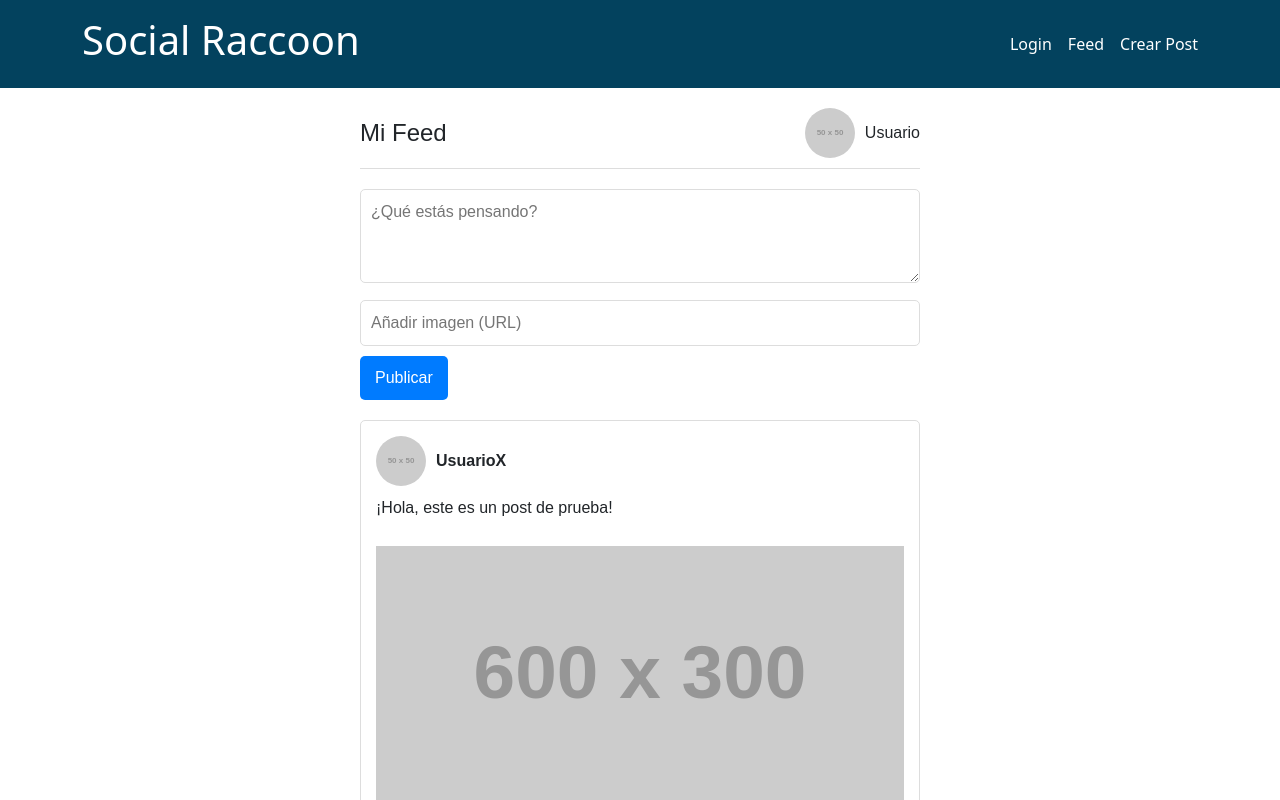
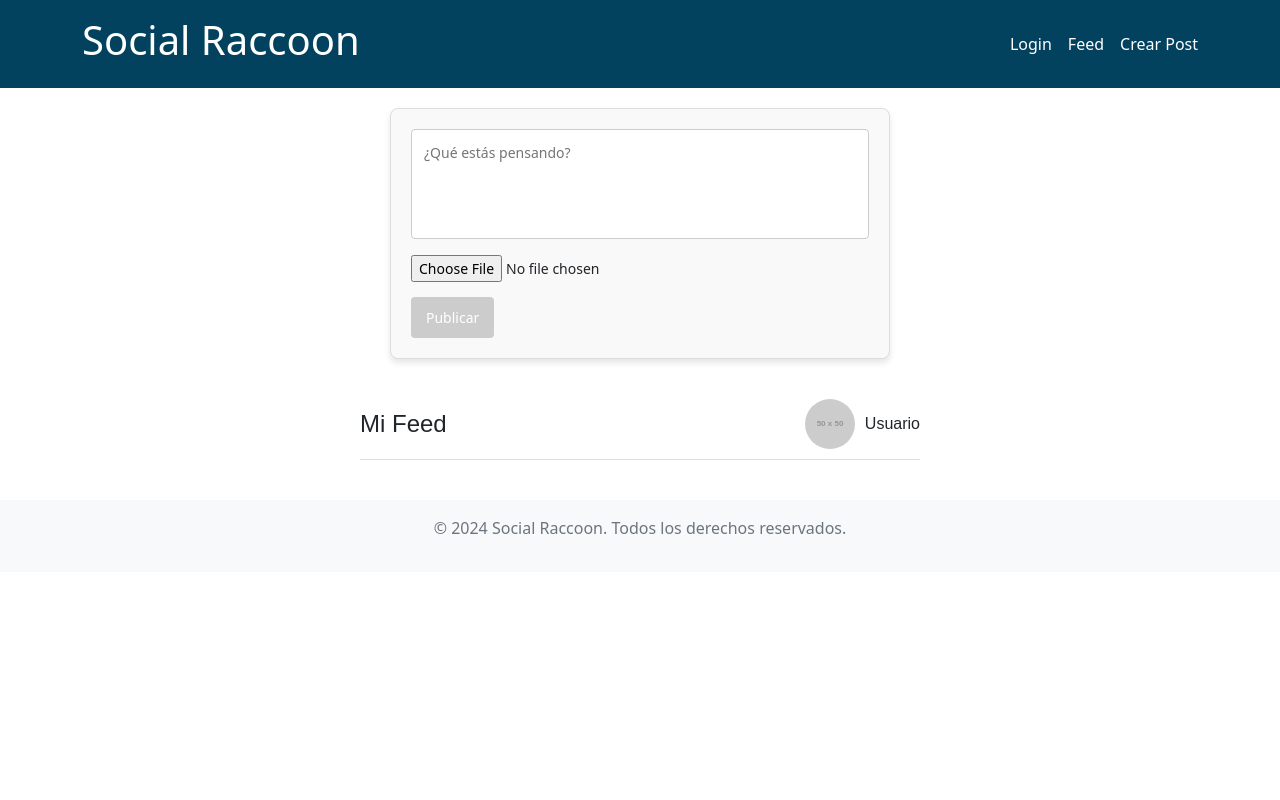
Before and after one commit to SocialRaccon/FrontEndSide, an Angular app: page /feed in a window 1280 px wide. Shown: the top 800 px of the page. Built offline with nearby package versions, Linux system fonts and the light colour scheme.

Commit message:
Cambios en el feed para hacer un post

```diff
--- a/src/app/features/feed/feed/feed.component.css
+++ b/src/app/features/feed/feed/feed.component.css
@@ -1,4 +1,67 @@
 /* src/app/features/feed/feed.component.css */
+
+/* Contenedor del formulario de publicaciones */
+.post-form-container {
+  max-width: 500px;
+  margin: 20px auto;
+  padding: 20px;
+  border: 1px solid #ddd;
+  border-radius: 8px;
+  background-color: #f9f9f9;
+  box-shadow: 0 4px 6px rgba(0, 0, 0, 0.1);
+}
+
+textarea {
+  width: 100%;
+  padding: 12px;
+  margin-bottom: 10px;
+  border: 1px solid #ccc;
+  border-radius: 4px;
+  font-size: 14px;
+  resize: none;
+}
+
+input[type="file"] {
+  display: block;
+  margin-bottom: 15px;
+  font-size: 14px;
+}
+
+button {
+  background-color: #007bff;
+  color: white;
+  border: none;
+  padding: 10px 15px;
+  border-radius: 4px;
+  font-size: 14px;
+  cursor: pointer;
+  transition: background-color 0.3s;
+}
+
+button:disabled {
+  background-color: #ccc;
+  cursor: not-allowed;
+}
+
+button:hover:not(:disabled) {
+  background-color: #0056b3;
+}
+
+/* Estilo para el botón con la flecha */
+button i {
+  font-size: 18px; /* Tamaño de la flecha */
+  margin-right: 5px; /* Espacio entre la flecha y el texto */
+}
+
+/* Mensajes de error */
+.small-error-message {
+  color: red;
+  font-size: 12px;
+  margin-top: -8px;
+  margin-bottom: 10px;
+}
+
+/* Estilos del feed (sin cambios anteriores) */
 .feed {
   width: 100%;
   max-width: 600px;
@@ -31,39 +94,6 @@
   margin-right: 10px;
 }
 
-.new-post {
-  margin-bottom: 20px;
-}
-
-.new-post textarea {
-  width: 100%;
-  padding: 10px;
-  border-radius: 5px;
-  border: 1px solid #ddd;
-  margin-bottom: 10px;
-}
-
-.new-post input {
-  width: 100%;
-  padding: 10px;
-  border-radius: 5px;
-  border: 1px solid #ddd;
-  margin-bottom: 10px;
-}
-
-.new-post button {
-  padding: 10px 15px;
-  background-color: #007BFF;
-  color: white;
-  border: none;
-  border-radius: 5px;
-  cursor: pointer;
-}
-
-.new-post button:hover {
-  background-color: #0056b3;
-}
-
 .post {
   border: 1px solid #ddd;
   border-radius: 5px;
@@ -87,10 +117,11 @@
 }
 
 .post-image {
-  width: 100%;
-  max-height: 400px;
-  object-fit: cover;
+  max-width: 100%;
+  height: auto;
+  border-radius: 5px;
   margin-top: 10px;
+  display: block;
 }
 
 .post-actions {
--- a/src/app/features/feed/feed/feed.component.html
+++ b/src/app/features/feed/feed/feed.component.html
@@ -1,4 +1,37 @@
 <!-- src/app/features/feed/feed.component.html -->
+
+<!-- Formulario para crear una publicación -->
+<div class="post-form-container">
+  <form>
+    <!-- Campo para escribir contenido -->
+    <textarea
+      [(ngModel)]="newPostContent"
+      name="newPostContent"
+      placeholder="¿Qué estás pensando?"
+      rows="4"
+    ></textarea>
+    <div *ngIf="newPostContent.length > 0 && newPostContent.length < 1">
+      <small class="small-error-message">
+        El contenido es obligatorio y debe tener al menos 1 carácter.
+      </small>
+    </div>
+
+    <!-- Campo para subir imagen -->
+    <input
+      type="file"
+      (change)="onImageSelected($event)"
+      accept="image/*"
+      name="selectedImage"
+    />
+
+    <!-- Botón para enviar el formulario -->
+    <button (click)="addPost()" [disabled]="newPostContent.length < 10">
+      Publicar
+    </button>
+  </form>
+</div>
+
+<!-- Feed de publicaciones -->
 <div class="feed">
   <!-- Barra superior -->
   <div class="header">
@@ -9,14 +42,7 @@
     </div>
   </div>
 
-  <!-- Formulario para crear una publicación -->
-  <div class="new-post">
-    <textarea [(ngModel)]="newPostContent" placeholder="¿Qué estás pensando?" rows="3"></textarea>
-    <input [(ngModel)]="newPostImage" type="url" placeholder="Añadir imagen (URL)" />
-    <button (click)="addPost()">Publicar</button>
-  </div>
-
-  <!-- Feed de publicaciones -->
+  <!-- Publicaciones renderizadas -->
   <div *ngFor="let post of posts" class="post">
     <div class="post-header">
       <img src="https://via.placeholder.com/50" alt="Avatar" class="avatar">
@@ -27,7 +53,26 @@
 
     <div class="post-actions">
       <button (click)="likePost(post.id)">Me gusta ({{ post.likes }})</button>
-      <button (click)="commentOnPost(post.id, 'Comentario de prueba')">Comentar</button>
+      <button (click)="toggleCommentBox(post.id)">Comentar</button>
+    </div>
+
+    <div *ngIf="post.showCommentBox" class="comment-box">
+      <!-- Comentario obligatorio -->
+      <textarea
+        [(ngModel)]="post.newComment"
+        placeholder="Escribe un comentario..."
+        rows="2"></textarea>
+
+      <!-- Mensaje de error si el comentario está vacío -->
+      <div *ngIf="post.newComment?.length === 0">
+      </div>
+
+      <!-- Botón con flecha para enviar el comentario -->
+      <button
+        (click)="commentOnPost(post.id, post.newComment)"
+        [disabled]="post.newComment?.length === 0">
+        <i class="fas fa-arrow-right"></i> <!-- Flecha de Font Awesome -->
+      </button>
     </div>
 
     <div class="comments">
--- a/src/app/features/feed/feed/feed.component.ts
+++ b/src/app/features/feed/feed/feed.component.ts
@@ -1,69 +1,80 @@
-// src/app/features/feed/feed.component.ts
-import { Component, OnInit } from '@angular/core';
+// src/app/features/feed/feed/feed.component.ts
+import { Component } from '@angular/core';
 
 @Component({
   selector: 'app-feed',
   templateUrl: './feed.component.html',
   styleUrls: ['./feed.component.css']
 })
-export class FeedComponent implements OnInit {
+export class FeedComponent {
+  newPostContent: string = '';
+  posts: any[] = []; // Aquí deberías tener la lista de posts
 
-  posts = [
-    {
-      id: 1,
-      content: '¡Hola, este es un post de prueba!',
-      image: 'https://via.placeholder.com/600x300',
-      likes: 5,
-      comments: [
-        { username: 'usuario1', comment: '¡Qué genial!' },
-        { username: 'usuario2', comment: 'Me gusta mucho!' }
-      ]
-    },
-    {
-      id: 2,
-      content: 'Otro post con una imagen',
-      image: 'https://via.placeholder.com/600x300',
-      likes: 10,
-      comments: [
-        { username: 'usuario3', comment: 'Excelente publicación' }
-      ]
-    }
-  ];
+  // Variable para almacenar la imagen seleccionada
+  selectedImage: any;
 
-  newPostContent = '';
-  newPostImage = '';
-
-  constructor() { }
-
-  ngOnInit(): void {}
-
-  addPost(): void {
-    if (this.newPostContent.trim()) {
-      this.posts.unshift({
-        id: this.posts.length + 1,
-        content: this.newPostContent,
-        image: this.newPostImage || '',
-        likes: 0,
-        comments: []
-      });
-
-      // Limpiar el formulario
-      this.newPostContent = '';
-      this.newPostImage = '';
+  // Función para manejar la selección de la imagen
+  onImageSelected(event: any): void {
+    const file = event.target.files[0]; // Obtener el archivo seleccionado
+    if (file) {
+      // Validar el tipo de archivo, por ejemplo, solo imágenes
+      if (file.type.startsWith('image/')) {
+        this.selectedImage = file;
+      } else {
+        // Mostrar un error si no es una imagen válida
+        console.error('Por favor selecciona una imagen');
+      }
     }
   }
 
+  // Función para agregar un post (esto debería estar conectado con tu backend)
+  addPost(): void {
+    console.log('Contenido del post:', this.newPostContent);
+    console.log('Imagen seleccionada:', this.selectedImage);
+
+    if (this.newPostContent.length < 10) {
+      console.log('El contenido es demasiado corto');
+      return;
+    }
+
+    const newPost = {
+      content: this.newPostContent,
+      image: this.selectedImage ? URL.createObjectURL(this.selectedImage) : null,
+      likes: 0,
+      comments: [],
+      showCommentBox: false,
+      newComment: ''
+    };
+
+    this.posts.push(newPost);
+    console.log('Nuevo post agregado:', newPost);
+
+    this.newPostContent = '';
+    this.selectedImage = null;
+  }
+
+  // Función para manejar el comentario en un post
+  commentOnPost(postId: number, comment: string): void {
+    const post = this.posts.find(p => p.id === postId);
+    if (post) {
+      post.comments.push({ username: 'Usuario', comment });
+      post.newComment = ''; // Limpiar el campo de comentario
+    }
+  }
+
+  // Función para mostrar/ocultar el cuadro de comentario
+  toggleCommentBox(postId: number): void {
+    const post = this.posts.find(p => p.id === postId);
+    if (post) {
+      post.showCommentBox = !post.showCommentBox;
+    }
+  }
+
+  // Función para darle "Me gusta" a un post
   likePost(postId: number): void {
     const post = this.posts.find(p => p.id === postId);
     if (post) {
       post.likes++;
     }
   }
-
-  commentOnPost(postId: number, comment: string): void {
-    const post = this.posts.find(p => p.id === postId);
-    if (post && comment.trim()) {
-      post.comments.push({ username: 'usuarioX', comment });
-    }
-  }
 }
--- a/src/index.html
+++ b/src/index.html
@@ -6,6 +6,7 @@
   <base href="/">
   <meta name="viewport" content="width=device-width, initial-scale=1">
   <link rel="icon" type="image/x-icon" href="favicon.ico">
+  <link rel="stylesheet" href="https://cdnjs.cloudflare.com/ajax/libs/font-awesome/6.0.0-beta3/css/all.min.css">
 </head>
 <body>
   <app-root></app-root>
```
